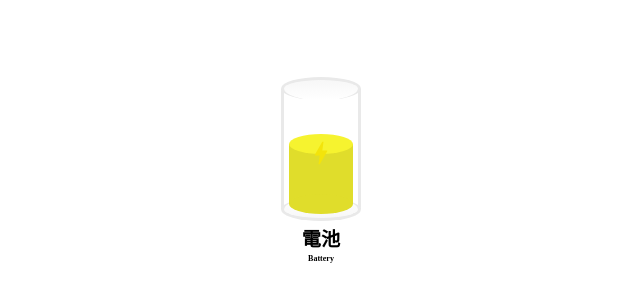
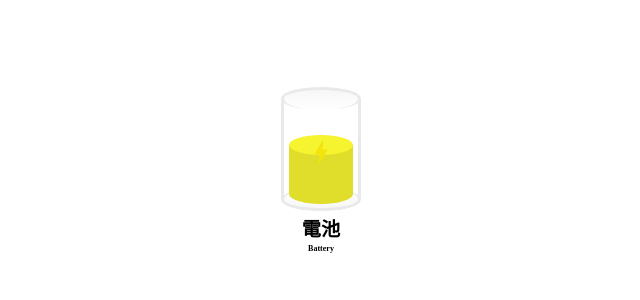
Before and after one commit to KelvinLiou45/SphericalWater, a plain HTML site: page battery.html in a window 1280 px wide. Shown: the part 224-524 px from the top of the page, without its empty margins (319-959 px from the left). Drawn offline with nearby package versions, Linux system fonts and the light colour scheme.

Commit message:
battery height

```diff
--- a/battery.html
+++ b/battery.html
@@ -24,7 +24,7 @@
 
         .battery {
             position: relative;
-            height: 120px;
+            height: 100px;
             width: 80px;
             border: 3px solid rgb(233, 233, 233);
             padding: 5px;
```
